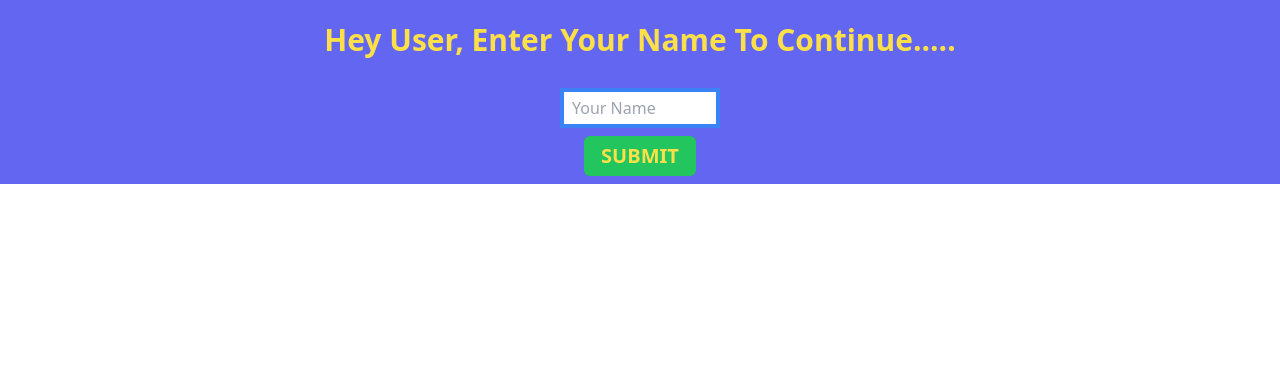
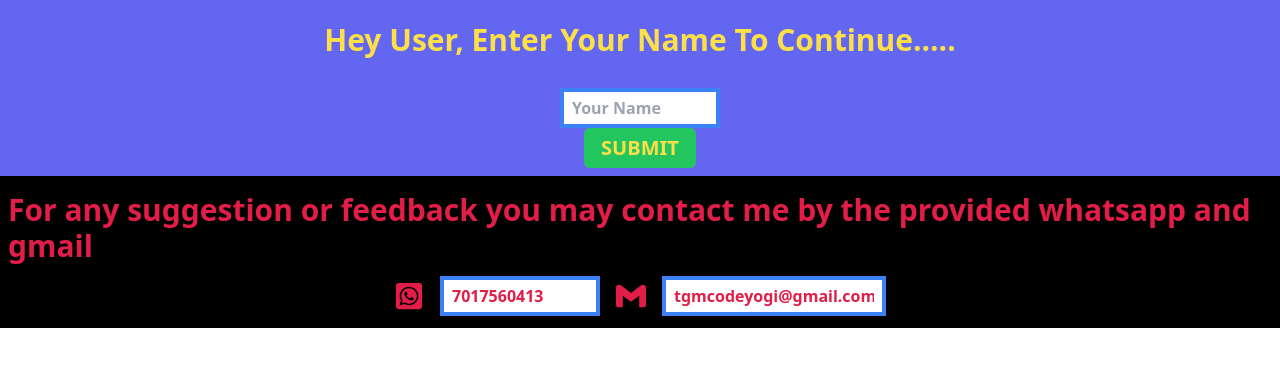
Before and after one commit to AyushVerma87654/For-Fun, a React (Vite) app: page / in a window 1280 px wide. Shown: the top 366 px of the page. Built offline with nearby package versions, Linux system fonts and the light colour scheme.

Commit message:
Footer added

```diff
--- /dev/null
+++ b/src/Footer.jsx
@@ -0,0 +1,37 @@
+import React from "react";
+import { FaWhatsappSquare } from "react-icons/fa";
+import { SiGmail } from "react-icons/si";
+import { Link } from "react-router-dom";
+import Heading from "./Heading";
+import Input from "./Input";
+
+function Footer() {
+  return (
+    <div className=" text-rose-600 py-3 justify-center bg-black">
+      <Heading>
+        For any suggestion or feedback you may contact me by the provided
+        whatsapp and gmail
+      </Heading>
+      <div className="flex flex-row items-center justify-center space-x-4">
+        <div className="flex items-center space-x-4">
+          <div className="text-3xl">
+            <FaWhatsappSquare />
+          </div>
+          <div className="h-10 w-40">
+            <Input value="7017560413" />
+          </div>
+        </div>
+        <div className="flex items-center space-x-4">
+          <div className="text-3xl">
+            <SiGmail />
+          </div>
+          <div className="h-10 w-56">
+            <Input value="tgmcodeyogi@gmail.com" />
+          </div>
+        </div>
+      </div>
+    </div>
+  );
+}
+
+export default Footer;
--- /dev/null
+++ b/src/Heading.jsx
@@ -0,0 +1,11 @@
+import React from "react";
+
+function Heading({ children }) {
+  return (
+    <div className="flex items-center px-2 justify-center h-20 w-full mb-2 text-3xl font-bold">
+      {children}
+    </div>
+  );
+}
+
+export default Heading;
--- a/src/HomePage.jsx
+++ b/src/HomePage.jsx
@@ -1,6 +1,9 @@
 import React, { useState } from "react";
 import { Link } from "react-router-dom";
+import Footer from "./Footer";
 import Button from "./ForButton";
+import Heading from "./Heading";
+import Input from "./Input";
 
 function HomePage() {
   const [input, setInput] = useState("");
@@ -21,25 +24,18 @@ function HomePage() {
   return (
     <div className="h-screen">
       <div className="flex flex-col text-yellow-300 items-center bg-indigo-500">
-        {!name && (
-          <div className="flex items-center justify-center h-20 w-full mb-2 text-3xl font-bold">
-            Hey User, Enter Your Name To Continue.....
-          </div>
-        )}
-        {name && (
-          <div className="flex items-center justify-center h-20 w-full mb-2 text-3xl font-bold">
-            Hey {name}, Welcome back.....
-          </div>
-        )}
+        {!name && <Heading>Hey User, Enter Your Name To Continue.....</Heading>}
+        {name && <Heading>Hey {name}, Welcome back.....</Heading>}
 
         {!name && (
           <div className="flex flex-col items-center">
-            <input
-              className="h-10 p-2 w-40 mb-2 border-4 border-blue-500 focus:outline-none focus:border-red-500"
-              placeholder="Your Name"
-              value={input}
-              onChange={handleInputChange}
-            />
+            <div className="h-10 w-40">
+              <Input
+                placeholder="Your Name"
+                value={input}
+                onChange={handleInputChange}
+              />
+            </div>
 
             <Button onClick={handleButtonClick}>SUBMIT</Button>
           </div>
@@ -47,10 +43,8 @@ function HomePage() {
         {name && <Button onClick={handleResetClick}>NEW USER</Button>}
       </div>
       {name && (
-        <div className="flex flex-col items-center space-y-3 text-rose-600 justify-center font-semibold text-xl bg-lime-500 py-2 mt-2">
-          <div className="flex items-center justify-center h-20 w-full mb-2 text-3xl font-bold">
-            Here are the list of the provided functions
-          </div>
+        <div className="flex flex-col items-center space-y-3 text-rose-600 justify-center font-semibold text-xl bg-lime-500 py-2">
+          <Heading>Here are the list of the provided functions</Heading>
           <Link to="/todo">To Do App</Link>
           <Link to="/patterns">Various Patterns</Link>
           {/* <Link to="/todo">To Do App</Link>
@@ -61,6 +55,7 @@ function HomePage() {
           <Link to="/todo">To Do App</Link> */}
         </div>
       )}
+      <Footer />
     </div>
   );
 }
--- /dev/null
+++ b/src/Input.jsx
@@ -0,0 +1,14 @@
+import React from "react";
+
+function Input({ placeholder, value, onChange }) {
+  return (
+    <input
+      className="h-full w-full p-2 mb-2 border-4 border-blue-500 focus:outline-none focus:border-red-500 font-semibold"
+      placeholder={placeholder}
+      value={value}
+      onChange={onChange}
+    />
+  );
+}
+
+export default Input;
```
